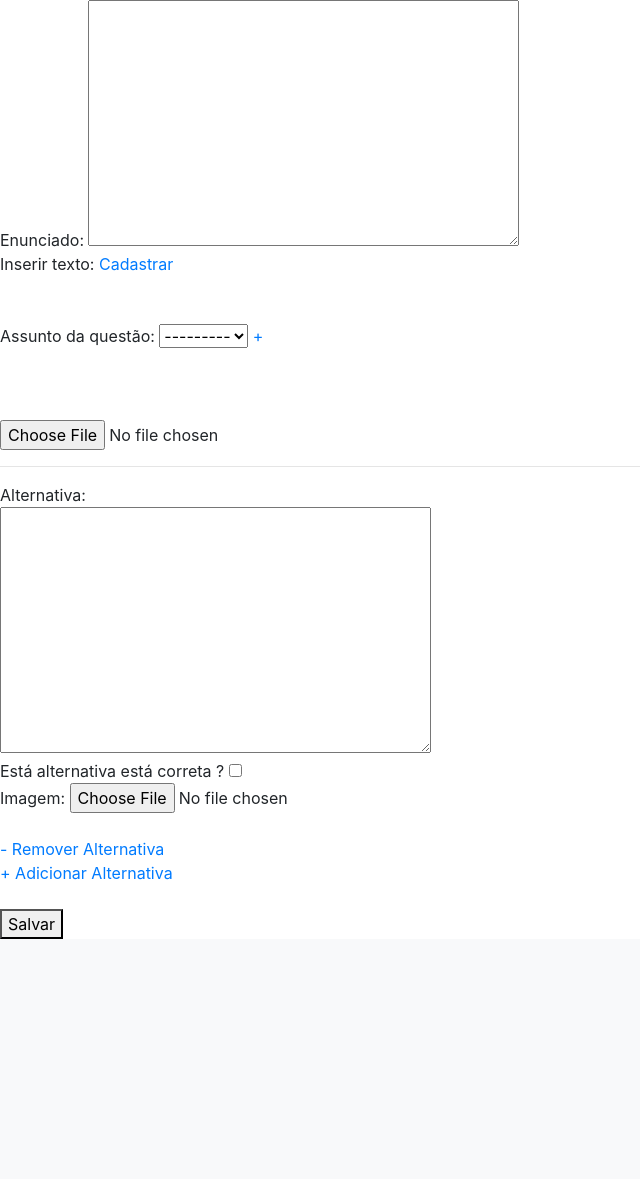
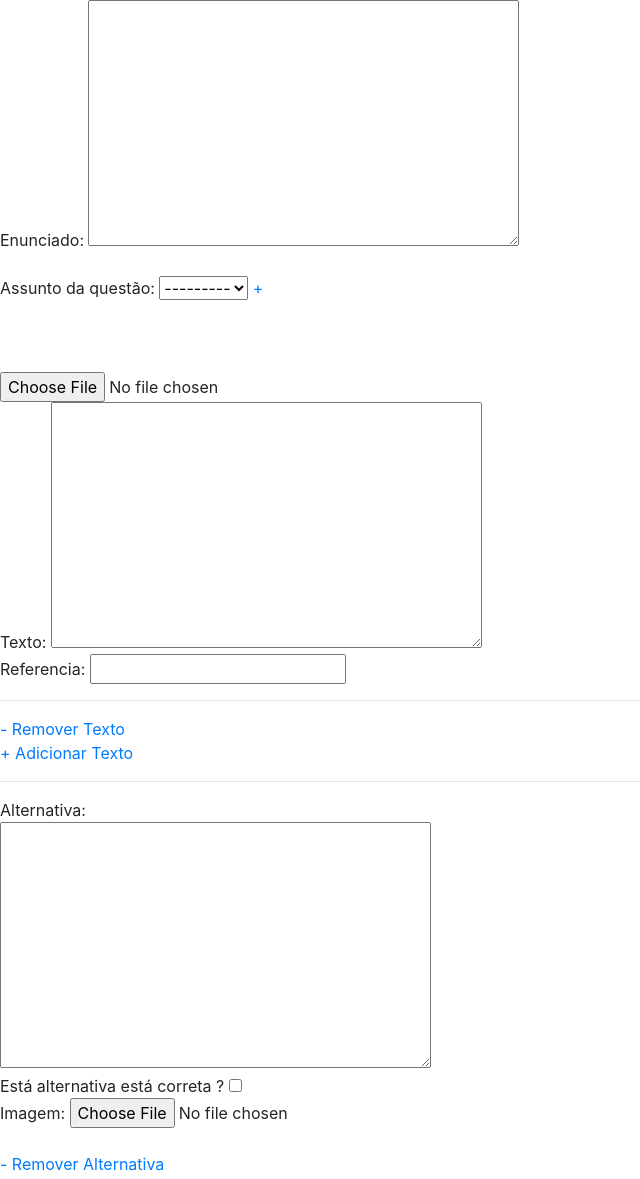
Before and after one commit to gustavofaquim/sgp, a Django app: page /cadastro-questao/ in a window 1280 px wide. Shown: the part 56-1235 px from the top of the page, without its empty margins (0-640 px from the left). Before the commit the page ends 995 px from the top, so only its background shows below. Run offline with Django 3.2, Linux system fonts and the light colour scheme; a user stored in the database is signed in; tables that the repository leaves empty hold one stand-in row (values such as "Sample post"); some libraries are stand-ins or nearby versions.

Commit message:
Adicionado campo para texto no formulário de questões.

```diff
--- a/code/core/form.py
+++ b/code/core/form.py
@@ -37,17 +37,15 @@ class AlternativaForm(forms.ModelForm):
 class TextoForm(forms.ModelForm):
     class Meta:
         model = Texto
-        fields = ['texto', 'referencia', 'assunto']
+        fields = '__all__'
 
 
 class QuestaoForm(forms.ModelForm):
     class Meta:
         model = Questao
-        fields = ['enunciado','textos','imagem','assunto']
+        fields = ['enunciado','imagem','assunto']
         imagem = forms.ImageField()
-        widgtes = {
-            'textos': forms.ChoiceField()
-        }
+
 
 
 class ConfiguracoesForm(forms.ModelForm):
--- a/code/core/models.py
+++ b/code/core/models.py
@@ -63,18 +63,6 @@ class Professor(models.Model):
         verbose_name_plural = "Professores"
 
 
-class Texto(models.Model):
-    texto = models.TextField()
-    referencia = models.CharField(max_length=800)
-    assunto = models.ForeignKey(Assunto, on_delete=models.CASCADE)
-
-    def __str__(self):
-        return str(self.texto)
-
-    class Meta:
-        db_table = "texto"
-        verbose_name_plural = "Textos"
-
 class Questao(models.Model):
     enunciado = models.TextField()
     #enunciado = HTMLField()
@@ -83,7 +71,6 @@ class Questao(models.Model):
     assunto = models.ForeignKey(Assunto, on_delete=models.CASCADE)
     professor = models.ForeignKey(Professor, on_delete=models.CASCADE)
     #origem = models.ForeignKey(Origem, on_delete=models.CASCADE)
-    textos = models.ManyToManyField(Texto)
 
     def __str__(self):
         return str(self.enunciado)
@@ -103,6 +90,20 @@ class Alternativa(models.Model):
 
     class Meta:
         db_table = "alternativa"
+
+
+class Texto(models.Model):
+    texto = models.TextField()
+    referencia = models.CharField(max_length=800)
+    #assunto = models.ForeignKey(Assunto, on_delete=models.CASCADE)
+    questao = models.ForeignKey(Questao, on_delete=models.CASCADE, related_name='textos')
+
+    def __str__(self):
+        return str(self.texto)
+
+    class Meta:
+        db_table = "texto"
+        verbose_name_plural = "Textos"
 
 
 class Configuracoes(models.Model):
--- a/code/core/views.py
+++ b/code/core/views.py
@@ -236,7 +236,7 @@ def cadastro_questao(request):
         professor = Professor.objects.get(user_id=request.user)
         ids = []
         aux = Assunto.objects.filter(disciplina=0)
-        assuntos = "" #apagar essa linha de bugar
+        assuntos = "" #apagar essa linha se bugar
         for disciplinas in professor.disciplina.all():
             ids.append(disciplinas.id)
             assuntos = aux | Assunto.objects.filter(disciplina=disciplinas.id)
@@ -246,19 +246,26 @@ def cadastro_questao(request):
         form.fields["assunto"].queryset = assuntos
         form_alternativa_factory = inlineformset_factory(Questao,Alternativa,form=AlternativaForm, extra=1)
         form_alternativa = form_alternativa_factory()
+        form_texto_factory = inlineformset_factory(Questao, Texto, form=TextoForm, extra=1)
+        form_texto = form_texto_factory()
+
 
         context = {
            'form': form,
            'form_alternativa': form_alternativa,
+           'form_texto': form_texto,
         }
 
-       #print(form)
+
         return render(request, "form-questao.html", context)
 
     elif request.method == "POST":
         form = QuestaoForm(request.POST,request.FILES)
         form_alternativa_factory = inlineformset_factory(Questao, Alternativa, form=AlternativaForm)
         form_alternativa = form_alternativa_factory(request.POST,request.FILES)
+        form_texto_factory = inlineformset_factory(Questao, Texto, form=TextoForm)
+        form_texto = form_texto_factory(request.POST)
+
 
         if form.is_valid() and form_alternativa.is_valid():
             questao = form.save(commit=False)
@@ -272,7 +279,8 @@ def cadastro_questao(request):
         else:
             context = {
                 'form': form,
-                'form_telefone': form_alternativa,
+                'form_texto': form_texto,
+                'form_alternativa': form_alternativa, #mudar primeiro para form_telefone se der algum erro
             }
             return render(request,'form-questao.html', context)
 
--- a/code/sgp/templates/form-questao.html
+++ b/code/sgp/templates/form-questao.html
@@ -6,7 +6,7 @@
         {{ form.media }}
        Enunciado: {{ form.enunciado }}
         <br>
-        Inserir texto: {{form.texto }} <a href="/cadastrar-texto/">Cadastrar</a><br><br>
+
 
         {{form.professor}}
         <br>
@@ -18,8 +18,18 @@
         <br> <br>
         {{ form.imagem }}
 
+        {{form_texto.management_form}}
+        <div class="inlineform_texto">
+            {% for ft in form_texto %}
+                Texto: {{ft.texto}} <br>
+                Referencia: {{ft.referencia}}
+            <hr>
+        </div>
+         {% endfor %}
+
+
+
         {{form_alternativa.management_form }}
-
         {% for fa in form_alternativa %}
         <div class="inlineform">
             <hr>
@@ -41,6 +51,16 @@
 
     <script type="text/javascript">
 
+
+      $(function() {
+          $('.inlineform_texto').formset({
+              prefix: '{{form_texto.prefix}}',
+              addText: ' + Adicionar Texto',
+              deleteText: ' - Remover Texto',
+          });
+      })
+
+
       $(function() {
           $('.inlineform').formset({
               prefix: '{{form_alternativa.prefix}}',
@@ -48,6 +68,8 @@
               deleteText: ' - Remover Alternativa',
           });
       })
+
+
      </script>
 
 {% endblock %}
```
